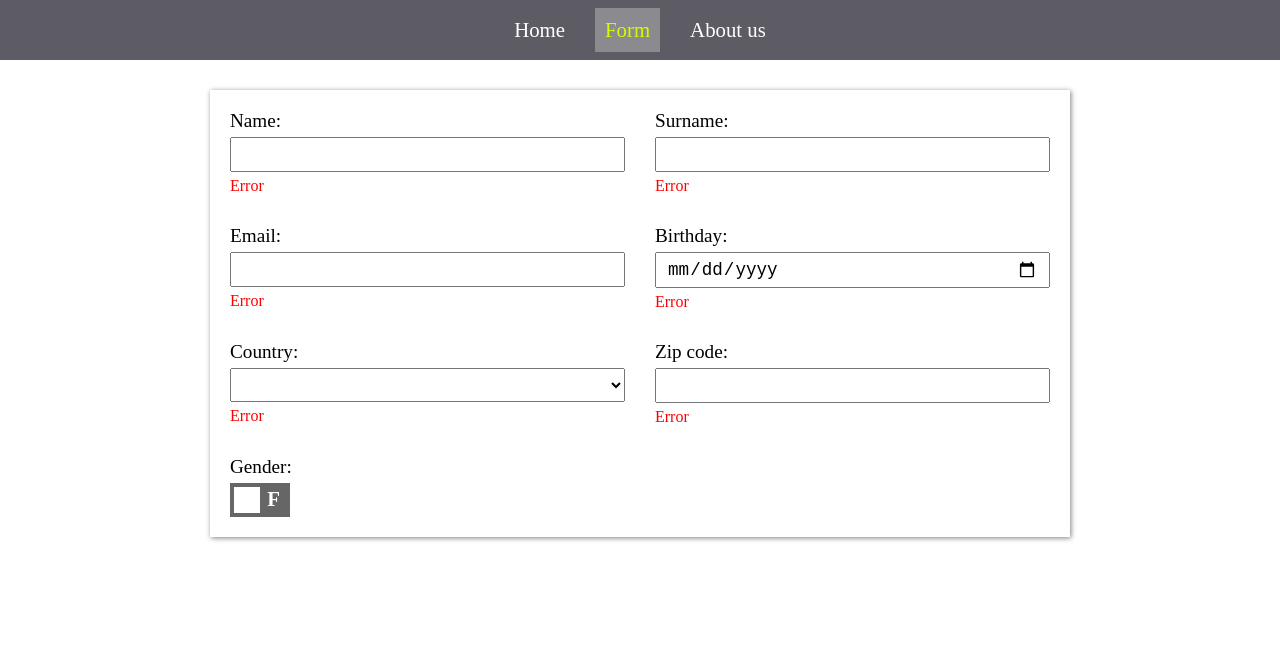
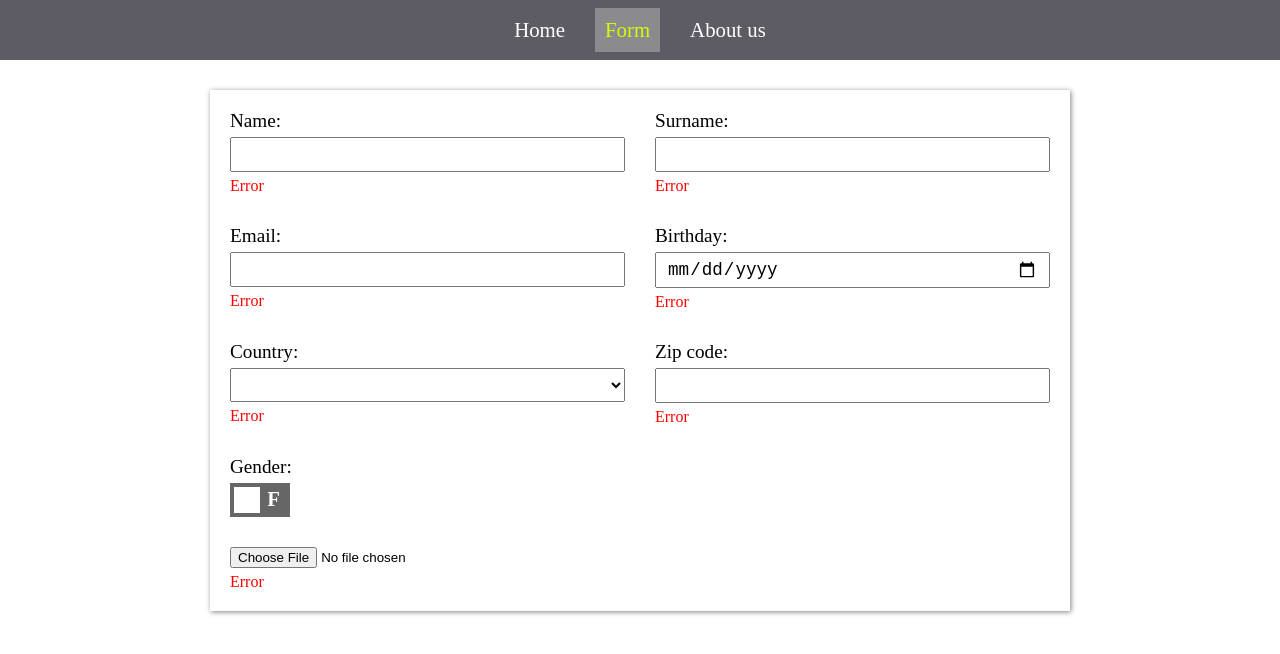
Before and after one commit to sashtje/rsschool-react, a React (Create React App) app in the folder react-components/: page /form in a window 1280 px wide. Shown: the top 654 px of the page. Built offline with nearby package versions, Linux system fonts and the light colour scheme.

Commit message:
feat: add styles for UploadPhoto component

```diff
--- a/react-components/src/components/Form/Form.tsx
+++ b/react-components/src/components/Form/Form.tsx
@@ -29,9 +29,9 @@ class Form extends Component {
           <Switcher label="Gender:" />
         </div>
 
-        {/* <div className="form-register__row">
+        <div className="form-register__row">
           <UploadPhoto />
-        </div> */}
+        </div>
 
         {/* <div className="form-register__row">
           <Checkbox />
--- /dev/null
+++ b/react-components/src/components/UploadPhoto/UploadPhoto.scss
@@ -0,0 +1,12 @@
+.uploadphoto {
+  &__input {
+    display: block;
+    width: 100%;
+    cursor: pointer;
+  }
+
+  &__validation {
+    margin-top: 5px;
+    color: #ff0000;
+  }
+}
--- a/react-components/src/components/UploadPhoto/UploadPhoto.tsx
+++ b/react-components/src/components/UploadPhoto/UploadPhoto.tsx
@@ -1,10 +1,14 @@
 import { Component } from 'react';
+
+import './UploadPhoto.scss';
 
 class UploadPhoto extends Component {
   render() {
     return (
-      <div>
-        <input type="file" />
+      <div className="uploadphoto">
+        <input className="uploadphoto__input" type="file" accept=".png, .jpg, .jpeg" />
+
+        <div className="uploadphoto__validation">Error</div>
       </div>
     );
   }
```
